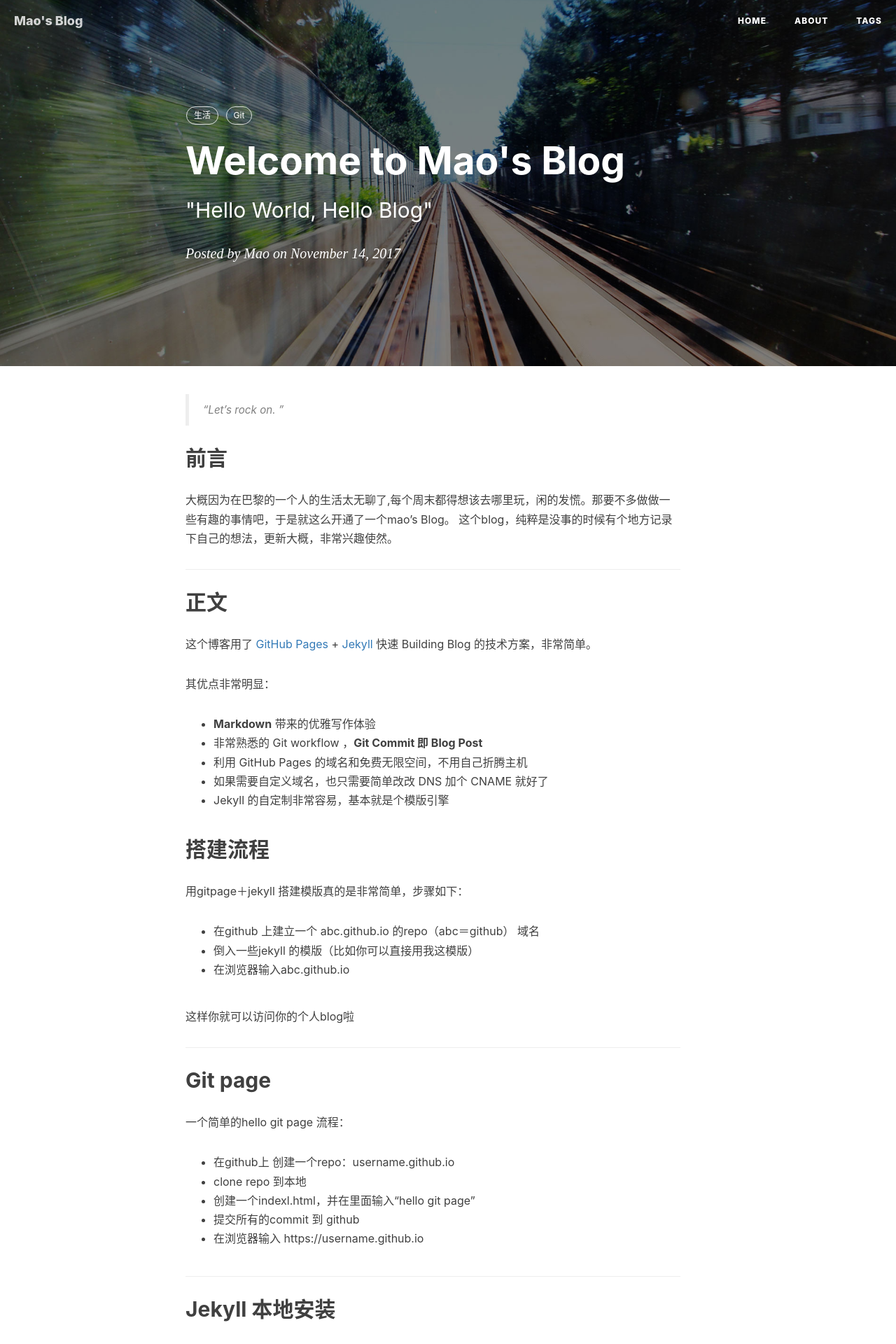
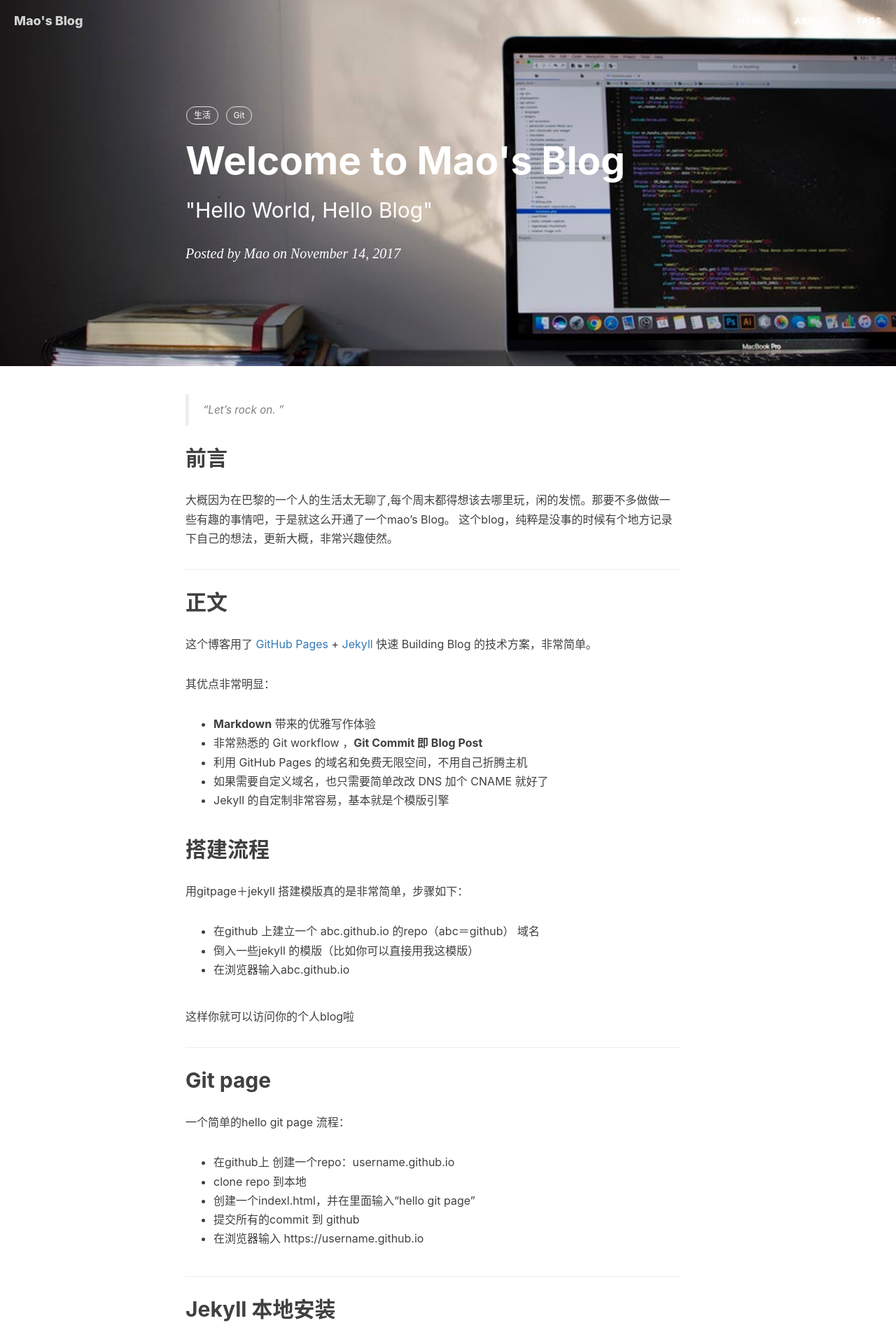
Before and after one commit to BravoMao/BravoMao.github.io, a Jekyll site: the page built from _posts/2017-11-16-hello-2017.markdown, in a window 1280 px wide. Shown: the top 1920 px of the page at 70% size. Built offline with Jekyll 4.4.1, drawn with Linux system fonts in a browser that asks for light colours; nearby versions of some CDN libraries; comment, search, counter and statistics services are not loaded.

Commit message:
change bg

```diff
--- a/_posts/2017-11-16-hello-2017.markdown
+++ b/_posts/2017-11-16-hello-2017.markdown
@@ -4,7 +4,7 @@
 subtitle:   " \"Hello World, Hello Blog\""
 date:       2017-11-14 15:42:00
 author:     "Mao"
-header-img: "img/post-bg-2015.jpg"
+header-img: "img/post-bg-2017-11.jpg"
 comments: true
 tags:
     - 生活
```
Also changed, not shown: img/post-bg-2017-11.jpg (added).
